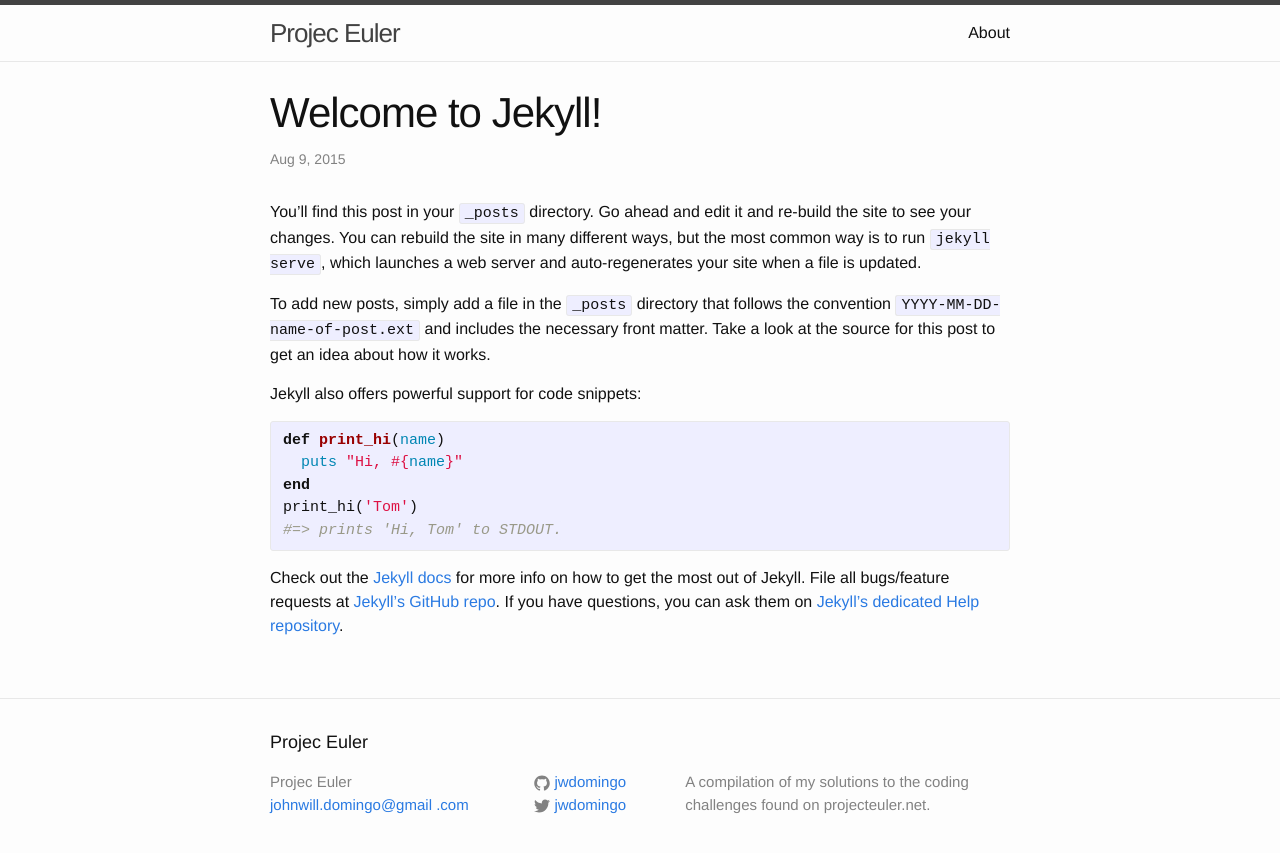
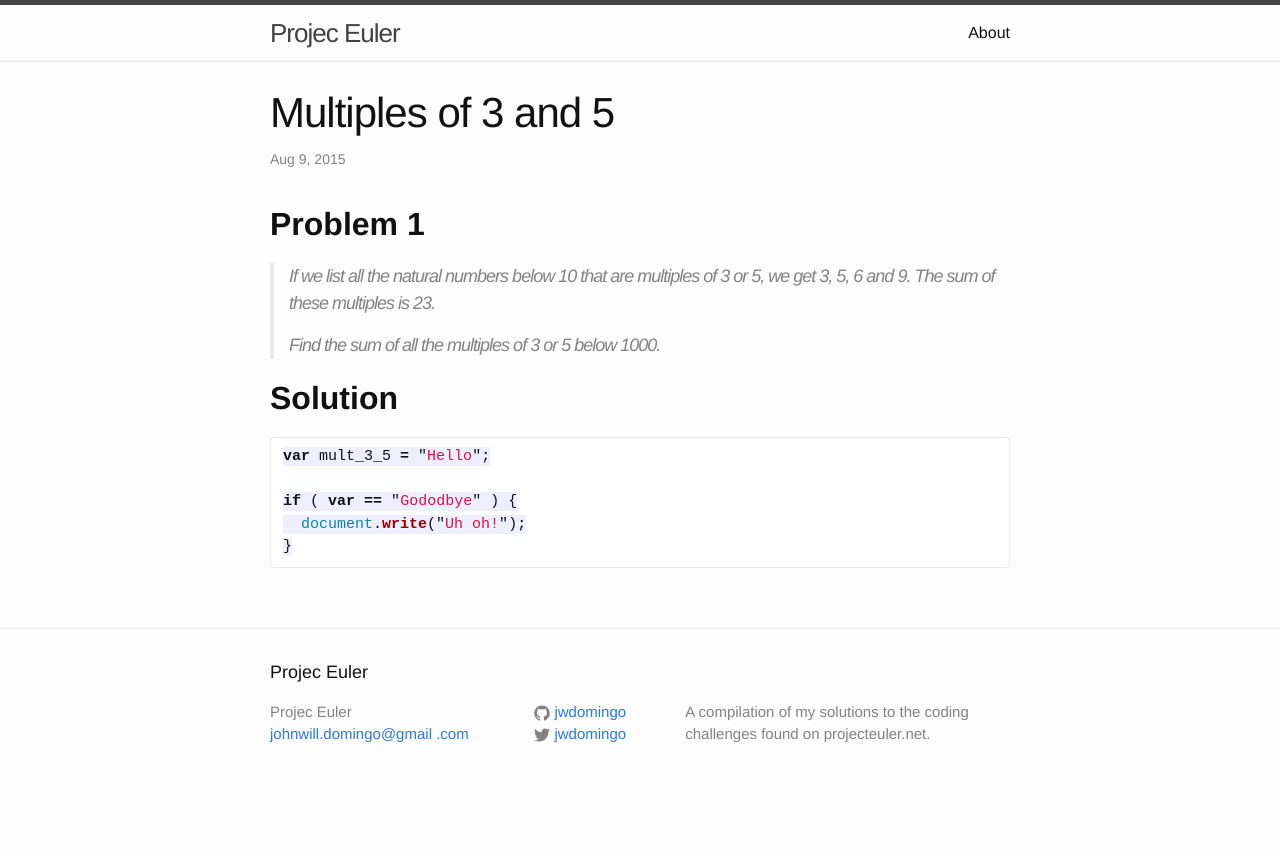
Before and after one commit to jwdomingo/projecteuler, a Jekyll site: the page built from _posts/2015-08-09-welcome-to-jekyll.markdown, in a window 1280 px wide. Shown: the top 853 px of the page. Built offline with Jekyll 4.4.1, drawn with Linux system fonts in a browser that asks for light colours.

Commit message:
Changed markdown to GitHub Flavored Markdown and created first post

````diff
--- a/_config.yml
+++ b/_config.yml
@@ -8,4 +8,6 @@ github_username:  jwdomingo
 
 # Build settings
 markdown: kramdown
+kramdown:
+  input: GFM
 permalink: /:title
--- a/_posts/2015-08-09-welcome-to-jekyll.markdown
+++ b/_posts/2015-08-09-welcome-to-jekyll.markdown
@@ -1,25 +1,22 @@
 ---
 layout: post
-title:  "Welcome to Jekyll!"
-date:   2015-08-09 18:44:54
-categories: jekyll update
+problem: 1
+title:  "Multiples of 3 and 5"
+date:   2015-08-09 19:37:36
+categories: javascript
 ---
-You’ll find this post in your `_posts` directory. Go ahead and edit it and re-build the site to see your changes. You can rebuild the site in many different ways, but the most common way is to run `jekyll serve`, which launches a web server and auto-regenerates your site when a file is updated.
+## **Problem {{ page.problem }}**
 
-To add new posts, simply add a file in the `_posts` directory that follows the convention `YYYY-MM-DD-name-of-post.ext` and includes the necessary front matter. Take a look at the source for this post to get an idea about how it works.
+  > If we list all the natural numbers below 10 that are multiples of 3 or 5, we get 3, 5, 6 and 9. The sum of these multiples is 23.
+  >
+  > Find the sum of all the multiples of 3 or 5 below 1000.
 
-Jekyll also offers powerful support for code snippets:
+## **Solution**
 
-{% highlight ruby %}
-def print_hi(name)
-  puts "Hi, #{name}"
-end
-print_hi('Tom')
-#=> prints 'Hi, Tom' to STDOUT.
-{% endhighlight %}
+```javascript
+var mult_3_5 = "Hello";
 
-Check out the [Jekyll docs][jekyll] for more info on how to get the most out of Jekyll. File all bugs/feature requests at [Jekyll’s GitHub repo][jekyll-gh]. If you have questions, you can ask them on [Jekyll’s dedicated Help repository][jekyll-help].
-
-[jekyll]:      http://jekyllrb.com
-[jekyll-gh]:   https://github.com/jekyll/jekyll
-[jekyll-help]: https://github.com/jekyll/jekyll-help
+if ( var == "Gododbye" ) {
+  document.write("Uh oh!");
+}
+```
````
